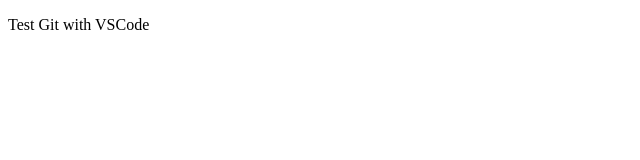
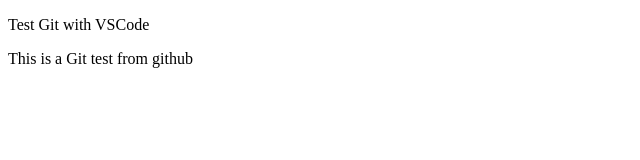
Before and after one commit to aragon08/WebDev, a plain HTML site: page html/test.html in a window 1280 px wide. Shown: the whole page, without its empty margins (0-640 px from the left). Drawn offline with Linux system fonts and the light colour scheme.

Commit message:
Update test.html

```diff
--- a/html/test.html
+++ b/html/test.html
@@ -8,6 +8,7 @@
 <body>
     <div>
         <p>Test Git with VSCode</p>
+        <p>This is a Git test from github</p>
     </div>
 </body>
 </html>
```
